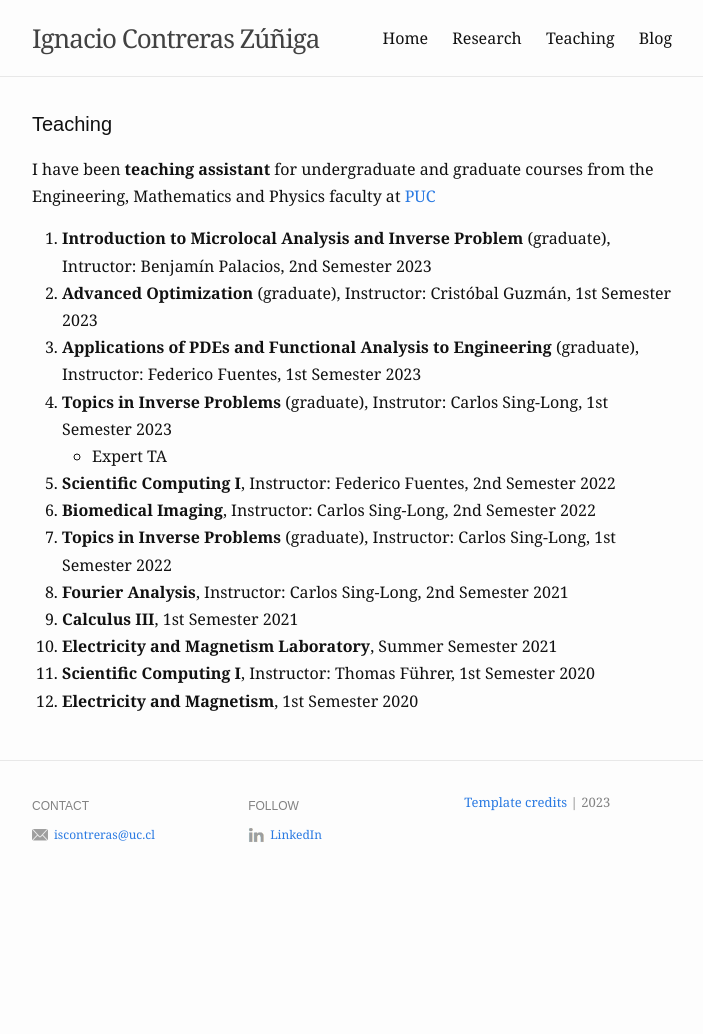
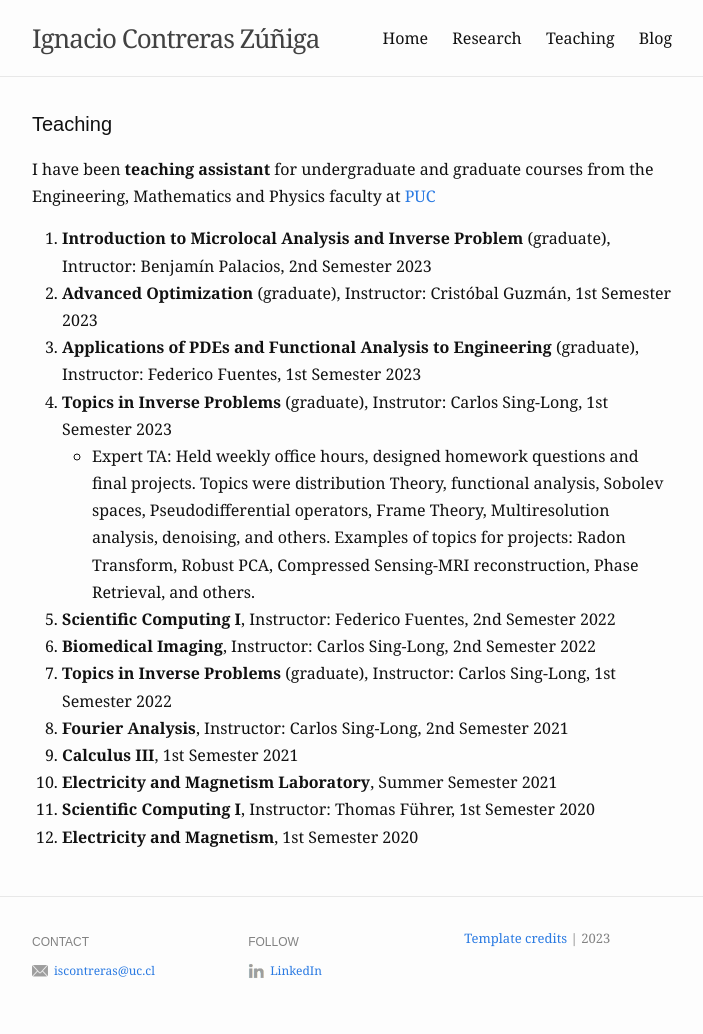
Before and after one commit to ignacontreras/ignacontreras.github.io, a Jekyll site: the page built from teaching.md, in a window 1280 px wide. Shown: the whole page, without its empty margins (288-991 px from the left). Built offline with Jekyll 4.4.1, drawn with Linux system fonts in a browser that asks for light colours; before the commit the page ends 900 px from its top, so only the background shows below that.

Commit message:
Update teaching.md

```diff
--- a/teaching.md
+++ b/teaching.md
@@ -17,7 +17,7 @@ I have been <b>teaching assistant </b>  for undergraduate and graduate courses f
  </li>
   <li>
     <b>Topics in Inverse Problems</b> (graduate), Instrutor: Carlos Sing-Long, 1st Semester 2023
-    <ul> <li> Expert TA </li>
+    <ul> <li> Expert TA: Held weekly office hours, designed homework questions and final projects. Topics were distribution Theory, functional analysis, Sobolev spaces, Pseudodifferential operators, Frame Theory, Multiresolution analysis, denoising, and others. Examples of topics for projects: Radon Transform, Robust PCA, Compressed Sensing-MRI reconstruction, Phase Retrieval, and others.  </li>
     </ul>
   </li>
   <li>
```
